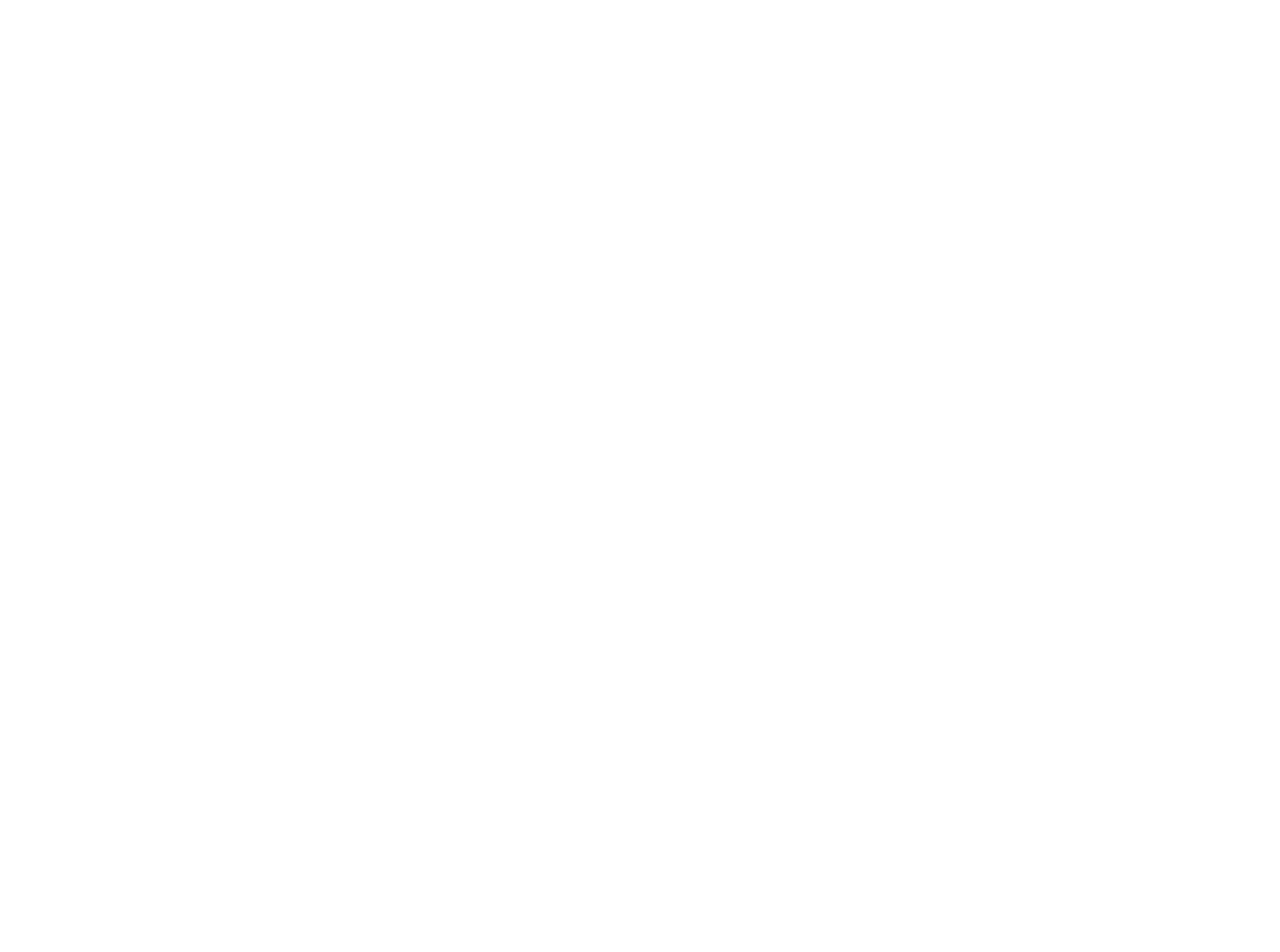
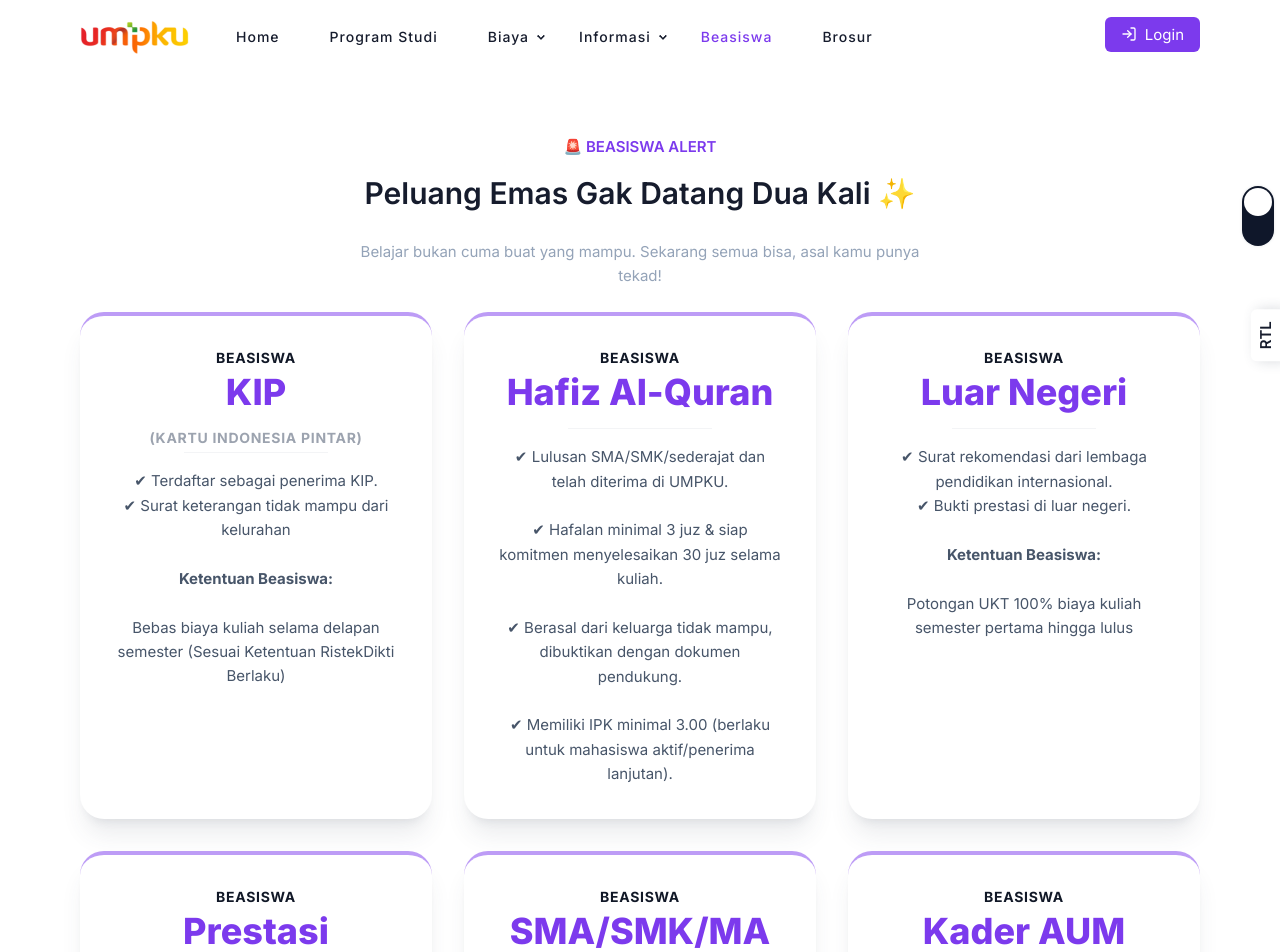
Before and after one commit to iamhry/landing-pmb-2027, a Nuxt app: page /beasiswa in a window 1280 px wide. Before the commit this address had no page. Shown: the top 952 px of the page. Before the commit the page ends 800 px from the top, so only its background shows below. Built offline with nearby package versions, Linux system fonts and the light colour scheme; some icons are missing.

Commit message:
beasiswa done

```diff
--- /dev/null
+++ b/components/list-beasiswa.vue
@@ -0,0 +1,27 @@
+<template>
+    <div class="grid lg:grid-cols-3 md:grid-cols-2 grid-cols-1 mt-6 gap-8">
+        <div v-for="(item, index) in beasiswa" :key="index"
+            class="p-8 bg-white dark:bg-slate-900 shadow-xl dark:shadow-gray-700 rounded-3xl transition duration-500 hover:scale-[1.03] border-t-4 border-violet-600/50">
+
+            <div class="content text-center">
+
+                <span class="text-gray-900 dark:text-gray-300 font-bold mb-1 block uppercase tracking-wider text-sm">{{
+                    item.title }}</span>
+
+                <h4 class="mb-4 text-4xl font-extrabold text-violet-600 ">
+                    {{ item.subtitle }}
+                </h4>
+                <span class="text-gray-400 dark:text-gray-300 font-bold mb-1 block uppercase tracking-wider text-sm">{{
+                    item.subheadtitle }}</span>
+                <div class="h-px bg-gray-100 dark:bg-slate-800 mx-auto w-1/2 mb-4"></div>
+
+                <div class="text-slate-600 dark:text-slate-400 mt-3 text-center leading-relaxed" v-html="item.desc"></div>
+
+            </div>
+        </div>
+    </div>
+</template>
+
+<script setup>
+import { beasiswa } from '@/data/beasiswa';
+</script>
--- /dev/null
+++ b/data/beasiswa.js
@@ -0,0 +1,44 @@
+export const beasiswa = [
+    {
+        title: 'Beasiswa',
+        subtitle: 'KIP',
+        subheadtitle: '(Kartu Indonesia Pintar)',
+        desc: '✔ Terdaftar sebagai penerima KIP.<br> ✔ Surat keterangan tidak mampu dari kelurahan<br><br> <strong> Ketentuan Beasiswa: </strong><br><br>Bebas biaya kuliah selama delapan semester (Sesuai Ketentuan RistekDikti Berlaku)',
+    },
+    {
+        title: 'Beasiswa',
+        subtitle: 'Hafiz Al-Quran',
+        subheadtitle: '',
+        desc: '✔ Lulusan SMA/SMK/sederajat dan telah diterima di UMPKU.<br><br> ✔ Hafalan minimal 3 juz & siap komitmen menyelesaikan 30 juz selama kuliah.<br><br> ✔ Berasal dari keluarga tidak mampu, dibuktikan dengan dokumen pendukung.<br><br> ✔ Memiliki IPK minimal 3.00 (berlaku untuk mahasiswa aktif/penerima lanjutan).',
+    },
+    {
+        title: 'Beasiswa',
+        subtitle: 'Luar Negeri',
+        subheadtitle: '',
+        desc: '✔ Surat rekomendasi dari lembaga pendidikan internasional.<br>✔ Bukti prestasi di luar negeri.<br><br><strong> Ketentuan Beasiswa:</strong><br><br>Potongan UKT 100% biaya kuliah semester pertama hingga lulus',
+    },
+    {
+        title: 'Beasiswa',
+        subtitle: 'Prestasi ',
+        subheadtitle: 'Akademik dan Non Akademik Tingkat Regional, Nasional, Internasional',
+        desc: 'Ditujukan untuk calon mahasiswa baru yang memiliki prestasi akademik atau non-akademik, baik individu maupun kelompok, minimal tingkat kabupaten. Prestasi harus dibuktikan dengan sertifikat, piagam, atau dokumen pendukung lainnya.',
+    },
+    {
+        title: 'Beasiswa',
+        subtitle: 'SMA/SMK/MA Muhammadiyah',
+        subheadtitle: '',
+        desc: '✔ Surat rekomendasi dari kepala sekolah. <br><br> <strong> Ketentuan Beasiswa:</strong><br><br>Potongan UKT 5% biaya kuliah semester pertama',
+    },
+    {
+        title: 'Beasiswa',
+        subtitle: 'Kader AUM Muhammadiyah',
+        subheadtitle: '(Amal Usaha Muhammadiyah)',
+        desc: '✔ Surat keterangan keanggotaan AUM atau pengurus organisasi Muhammadiyah.<br><br> <strong> Ketentuan Beasiswa:</strong><br><br>Potongan UKT 10% biaya kuliah semester pertama sampai lulus',
+    },
+    {
+        title: 'Beasiswa',
+        subtitle: 'Kakak Beradik',
+        subheadtitle: '',
+        desc: '✔ Kartu Keluarga (KK)<br>✔ Salah satu saudara terdaftar sebagai mahasiswa aktif UMPKU.<br><br><strong> Ketentuan Beasiswa:</strong><br><br>Potongan UKT 10% biaya kuliah semester awal hingga lulus',
+    },
+];
--- /dev/null
+++ b/pages/beasiswa.vue
@@ -0,0 +1,25 @@
+<template>
+    <div>
+        <Navbar />
+        <section class="relative md:py-24 py-16 ">
+            <div class="container relative pt-10 mt-15">
+                <div class="grid grid-cols-1  text-center">
+                    <span class="text-violet-600 font-semibold mb-3 uppercase">🚨 Beasiswa Alert</span>
+                    <h4 class="mb-6 md:text-3xl text-2xl md:leading-normal leading-normal font-semibold">Peluang Emas Gak Datang Dua Kali ✨</h4>
+                    <p class="text-slate-400 max-w-xl mx-auto">Belajar bukan cuma buat yang mampu. Sekarang semua bisa, asal kamu punya tekad!</p>
+                </div>
+                <ListBeasiswa />
+            </div>
+        </section>
+
+        <Footer />
+        <ScrollToTop />
+        <Switcher />
+    </div>
+</template>
+
+<script setup>
+import VueTypewriterEffect from "vue-typewriter-effect";
+import bg from '@/assets/images/bg/4.jpg'
+import map from '@/assets/images/map.svg'
+</script>
--- a/pages/index.vue
+++ b/pages/index.vue
@@ -87,10 +87,8 @@
 
                 <div class="grid md:grid-cols-12 grid-cols-1 mt-6">
                     <div class="md:col-span-12 text-center">
-        <NuxtLink
-          to="/mitra"
-          class="text-slate-400 hover:text-violet-600 duration-500 ease-in-out font-medium inline-flex items-center"
-        >
+                        <NuxtLink to="/mitra"
+                            class="text-slate-400 hover:text-violet-600 duration-500 ease-in-out font-medium inline-flex items-center">
                             Lihat Mitra Lainnya
                             <i class="mdi mdi-arrow-right align-middle ml-2"></i>
                         </NuxtLink>
```
Also changed, not shown: assets/images/brosur/brosur-1.jpeg. Lines whose indentation alone changed are shown as unchanged.
